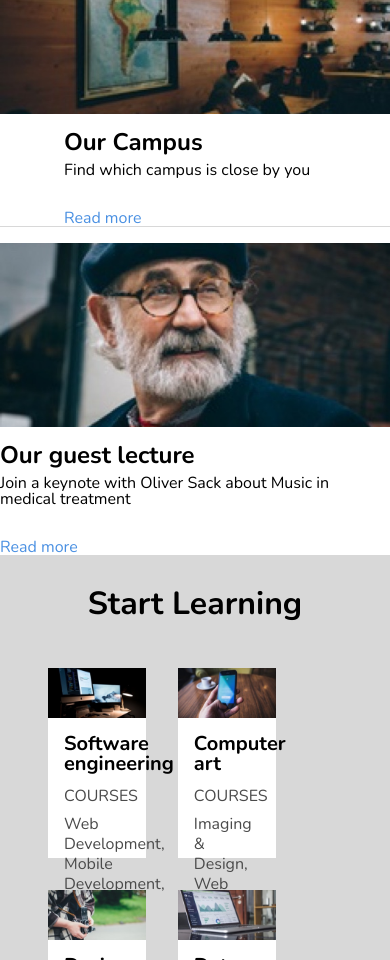
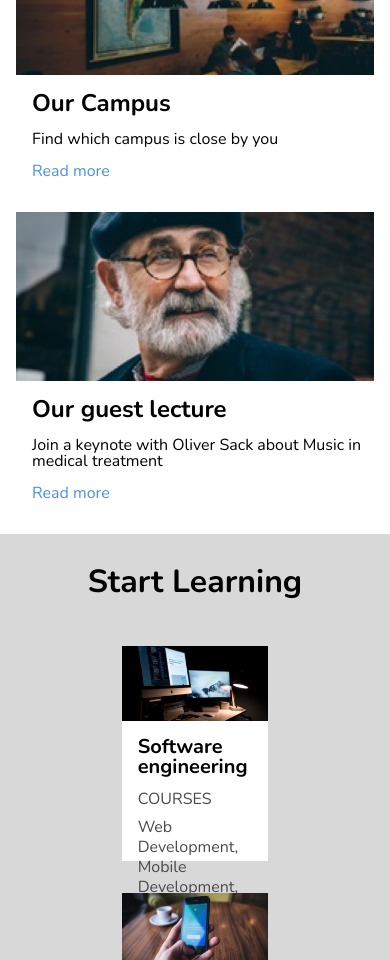
Before and after one commit to pablospaniard/Colmar-Academy, a plain HTML site: page index.html in a window 390 px wide. Shown: the part 1040-2000 px from the top of the page. Drawn offline with nearby package versions, Linux system fonts and the light colour scheme.

Commit message:
added all until features

```diff
--- a/resourses/css/media.css
+++ b/resourses/css/media.css
@@ -2,10 +2,13 @@
     body {
         width: 100%;
     }
+    .ftr-course {
+        width: 45%;
+    }
 }
 
-@media only screen and (max-width: 480px) {
-/*    HEADER*/
+@media only screen and (max-width: 720px) {
+    /*    HEADER*/
     header .logo,
     .header-nav a {
         display: none;
@@ -22,8 +25,11 @@
         flex-grow: 1;
         flex-shrink: 1;
     }
+}
 
-/*    MAIN*/
+@media only screen and (max-width: 480px) {
+
+    /*    MAIN*/
     .main {
         flex-direction: column;
     }
@@ -42,9 +48,8 @@
     .main-btn {
         background-color: #8a8a8a;
     }
-
-/*    CONTENT*/
-     .main-cnt {
+    /*    CONTENT*/
+    .main-cnt {
         display: none;
     }
     .add-cnt {
@@ -59,18 +64,32 @@
     }
     .add-str {
         flex-direction: column;
+        border-bottom: 1px solid white;
     }
-
     .add-str img {
-    width: 100%;
-    padding: 1rem;
+        width: 100%;
+        padding: 0;
+        padding-bottom: 1rem;
     }
-
+    .add-str-about {
+        width: 100%;
+        padding-right: 0;
+        padding-bottom: 2rem;
+    }
+    .add-str-about h3,
+    .add-str-about p,
+    .add-str-about a {
+        padding-left: 1rem;
+        padding-bottom: 1rem;
+    }
     .img-laptop {
         display: none;
     }
-
     .img-mobile {
         display: flex;
     }
+    .content {
+        padding-left: 1rem;
+        padding-right: 1rem;
+    }
 }
--- a/resourses/css/style.css
+++ b/resourses/css/style.css
@@ -192,6 +192,7 @@ nav a {
     display: flex;
     flex-direction: row;
     flex-wrap: wrap;
+    justify-content: center;
     width: 100%;
     margin-bottom: 2rem;
 }
```
